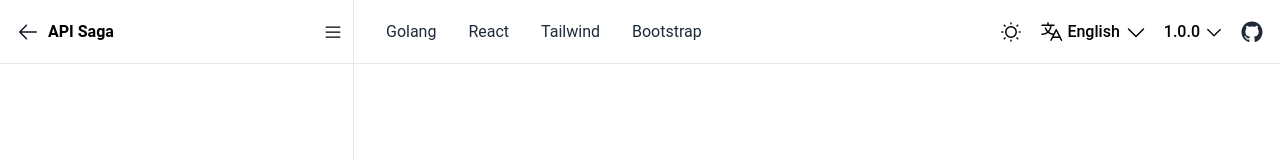
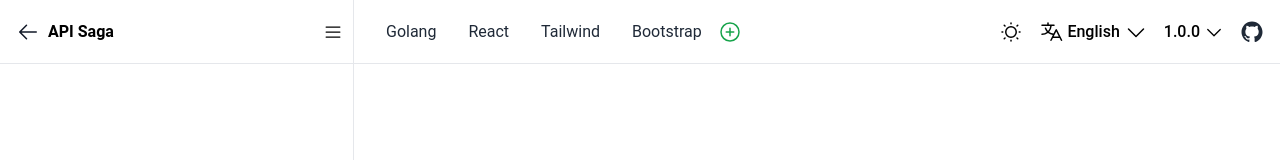
Before and after one commit to umardev500/svelete-ui, a SvelteKit app: page / in a window 1280 px wide. Shown: the top 160 px of the page. Built offline with nearby package versions, Linux system fonts and the light colour scheme.

Commit message:
add extended left menu

```diff
--- a/src/components/organisms/header/HeaderMenuLeftList.svelte
+++ b/src/components/organisms/header/HeaderMenuLeftList.svelte
@@ -1,5 +1,6 @@
 <script lang="ts">
 	import { page } from '$app/stores';
+	import PlusIcon from '@components/atoms/icons/PlusIcon.svelte';
 	import HeaderLeftMenuListing from '@components/molecules/header/HeaderLeftMenuListing.svelte';
 	import type { CategoryMenu } from '@typed/category';
 	import Sortable from 'sortablejs';
@@ -69,6 +70,11 @@
 	{#each items as item (item.title)}
 		<HeaderLeftMenuListing {item} {prefix} {currentRouteId} />
 	{/each}
+
+	<!-- Extend the left menu -->
+	<button>
+		<PlusIcon classList="text-green-600" />
+	</button>
 </ul>
 
 {#if isLoaded}
```
